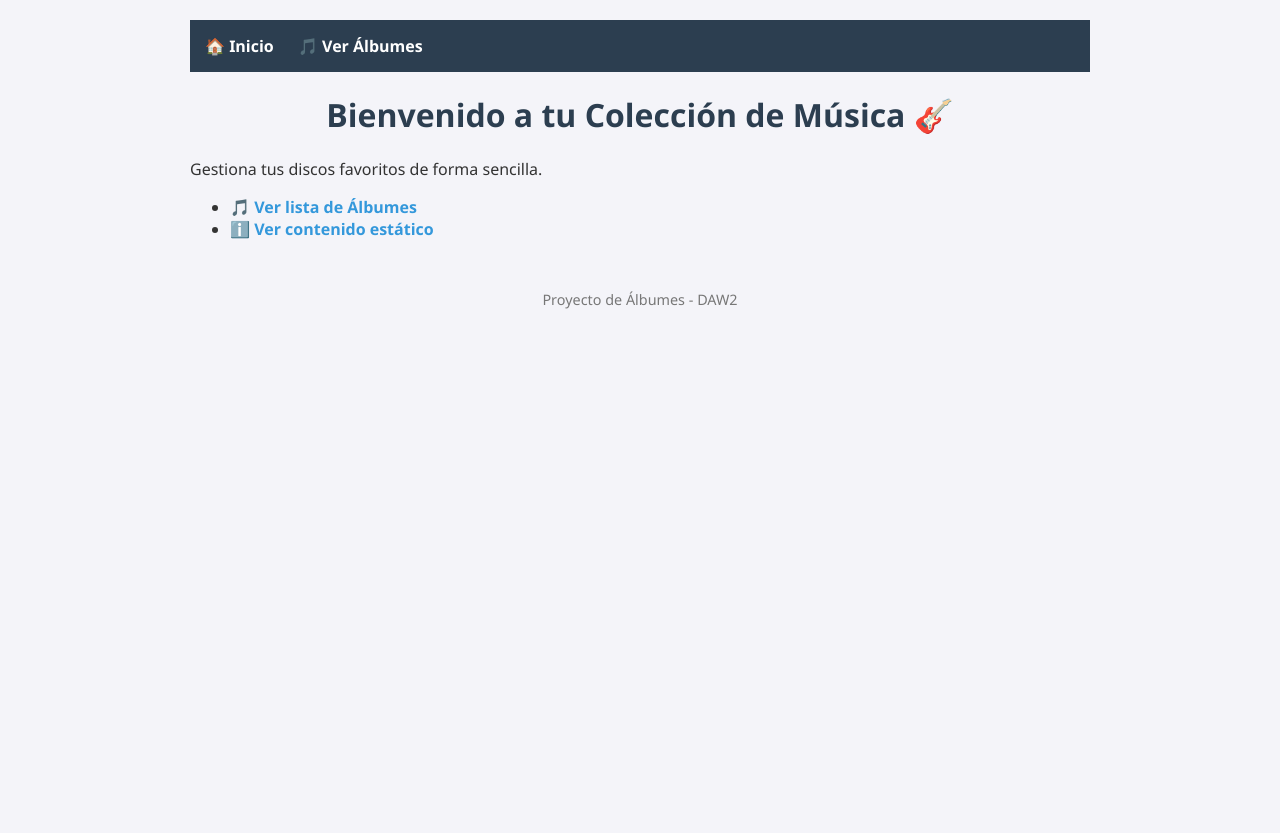
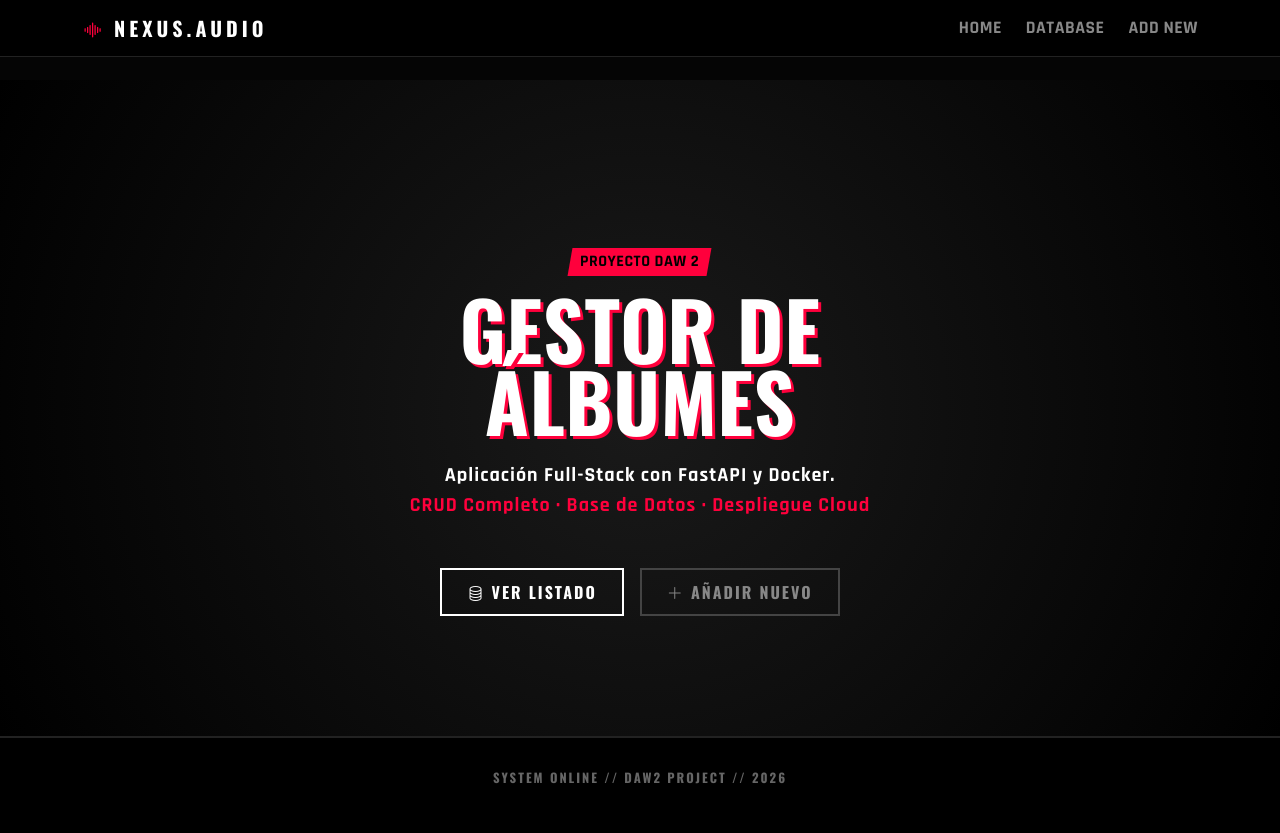
Before and after one commit to Miwil22/AlbumesPython, a FastAPI app: page / in a window 1280 px wide. Before the commit the page ends 309 px from the top, so only its background shows below. Run offline with FastAPI, Linux system fonts and the light colour scheme; parts of the project's set-up code (start-up, migrations or seed data) failed here and were passed over.

Commit message:
all working

```diff
--- a/static/css/styles.css
+++ b/static/css/styles.css
@@ -1,81 +1,216 @@
-body {
-    font-family: 'Segoe UI', Tahoma, Geneva, Verdana, sans-serif;
-    background-color: #f4f4f9;
-    color: #333;
-    max-width: 900px;
-    margin: 0 auto;
-    padding: 20px;
+:root {
+    --bg-color: #050505;
+    --text-main: #e0e0e0;
+    --accent-red: #ff003c;
+    --card-bg: #111;
 }
 
-h1 {
-    color: #2c3e50;
-    text-align: center;
+body {
+    background-color: var(--bg-color);
+    color: var(--text-main);
+    font-family: "Rajdhani", sans-serif;
+    font-weight: 600;
+    letter-spacing: 0.5px;
+    min-height: 100vh;
+    display: flex;
+    flex-direction: column;
 }
 
-table {
-    width: 100%;
-    border-collapse: collapse;
-    margin-top: 20px;
-    background-color: white;
-    box-shadow: 0 0 10px rgba(0, 0, 0, 0.1);
+::selection {
+    background: var(--accent-red);
+    color: #fff;
 }
 
-th, td {
-    padding: 12px 15px;
-    text-align: left;
-    border-bottom: 1px solid #ddd;
+/* --- GRADIENTE CIRCULAR (BACKGROUND) --- */
+.hero-glitch {
+    position: relative;
+    padding: 120px 0;
+    /* Este es el gradiente de la imagen que te gusta */
+    background: radial-gradient(circle at center, #1a1a1a 0%, #000 100%);
+    overflow: hidden;
+    border-bottom: 1px solid #222;
 }
 
-th {
-    background-color: #2c3e50;
+.glitch-text {
+    font-family: "Oswald", sans-serif;
+    font-size: 5rem;
+    font-weight: 700;
+    text-transform: uppercase;
     color: white;
+    line-height: 0.9;
+    text-shadow: 3px 3px 0px var(--accent-red);
 }
 
-tr:hover {
-    background-color: #f1f1f1;
+/* --- NAVBAR --- */
+.navbar {
+    background-color: rgba(0, 0, 0, 0.95) !important;
+    border-bottom: 1px solid #222;
+    backdrop-filter: blur(10px);
+}
+.navbar-brand {
+    font-family: "Oswald", sans-serif;
+    letter-spacing: 4px;
+    font-weight: 700;
+    color: #fff !important;
+    text-transform: uppercase;
+}
+.nav-link {
+    color: #888 !important;
+    text-transform: uppercase;
+    font-size: 1.1rem;
+    font-weight: 700;
+    transition: 0.3s;
+}
+.nav-link:hover, .nav-link.active {
+    color: var(--accent-red) !important;
+    text-shadow: 0 0 10px var(--accent-red);
 }
 
-a {
-    text-decoration: none;
-    color: #3498db;
+/* --- TABLA OSCURA --- */
+.table-dark-custom {
+    background-color: transparent;
+    color: #ccc;
+    border-collapse: separate;
+    border-spacing: 0 8px;
+    width: 100%;
+}
+.table-dark-custom thead th {
+    border: none;
+    text-transform: uppercase;
+    font-size: 0.9rem;
+    color: var(--accent-red);
+    letter-spacing: 2px;
+    padding: 15px;
+}
+.table-dark-custom tbody tr {
+    background-color: var(--card-bg);
+    transition: all 0.2s ease;
+    border: 1px solid #222;
+}
+.table-dark-custom tbody tr:hover {
+    background-color: #fff;
+    color: #000;
+    transform: scale(1.01);
+    box-shadow: 0 0 20px rgba(255, 0, 60, 0.5);
+    border-color: var(--accent-red);
+}
+.table-dark-custom td {
+    border: none;
+    padding: 20px;
+    vertical-align: middle;
+}
+
+/* Textos Tabla */
+.rank-num {
+    font-family: "Oswald", sans-serif;
+    font-size: 1.5rem;
+    color: #444;
     font-weight: bold;
 }
-
-.button {
-    display: inline-block;
-    background-color: #27ae60;
-    color: white;
-    padding: 10px 20px;
-    border-radius: 5px;
-    text-decoration: none;
+.band-name {
+    font-weight: 800;
+    font-size: 1.2rem;
+    text-transform: uppercase;
+}
+.table-dark-custom tbody tr:hover .band-name,
+.table-dark-custom tbody tr:hover .rank-num {
+    color: #000;
 }
 
-.form-container {
-    background-color: white;
-    padding: 30px;
-    border-radius: 8px;
-    box-shadow: 0 0 15px rgba(0,0,0,0.1);
-    max-width: 500px;
-    margin: 0 auto;
+/* --- UTILIDADES --- */
+.red-label {
+    background-color: var(--accent-red);
+    color: #000;
+    padding: 2px 10px;
+    display: inline-block;
+    font-weight: 700;
+    text-transform: uppercase;
+    transform: skewX(-10deg);
+}
+.red-label span {
+    display: inline-block;
+    transform: skewX(10deg);
 }
 
-input[type="text"], input[type="date"] {
-    width: 100%;
-    padding: 10px;
-    margin: 8px 0 20px 0;
+.btn-ghost {
+    border: 2px solid white;
+    color: white;
+    border-radius: 0;
+    transition: 0.2s;
+    font-family: "Oswald", sans-serif;
+    letter-spacing: 2px;
+    text-transform: uppercase;
+    font-weight: bold;
+    padding: 10px 25px;
+    text-decoration: none;
     display: inline-block;
-    border: 1px solid #ccc;
-    border-radius: 4px;
-    box-sizing: border-box;
+}
+.btn-ghost:hover {
+    background-color: var(--accent-red);
+    border-color: var(--accent-red);
+    color: white;
+    box-shadow: 0 0 20px var(--accent-red);
 }
 
+/* --- FORMULARIOS --- */
+.form-container, .detalle-box {
+    background-color: #0a0a0a;
+    border: 1px solid #333;
+    padding: 40px;
+    max-width: 600px;
+    margin: 50px auto;
+    box-shadow: 0 0 30px rgba(0,0,0,0.8);
+}
+input[type="text"], input[type="date"] {
+    background-color: #000;
+    border: 1px solid #333;
+    color: #fff;
+    padding: 15px;
+    width: 100%;
+    margin-bottom: 20px;
+    font-family: "Rajdhani", sans-serif;
+    font-size: 1.1rem;
+}
+input:focus {
+    outline: none;
+    border-color: var(--accent-red);
+    box-shadow: 0 0 15px rgba(255, 0, 60, 0.3);
+}
+label {
+    color: var(--accent-red);
+    text-transform: uppercase;
+    font-family: "Oswald", sans-serif;
+    letter-spacing: 1px;
+    margin-bottom: 5px;
+    display: block;
+}
 button[type="submit"] {
     width: 100%;
-    background-color: #2c3e50;
-    color: white;
-    padding: 14px 20px;
-    margin: 8px 0;
+    background-color: var(--accent-red);
+    color: #000;
+    font-weight: bold;
+    font-family: "Oswald", sans-serif;
+    padding: 15px;
     border: none;
-    border-radius: 4px;
+    text-transform: uppercase;
+    letter-spacing: 2px;
     cursor: pointer;
+    transition: 0.3s;
 }
+button[type="submit"]:hover {
+    background-color: #fff;
+    box-shadow: 0 0 20px var(--accent-red);
+}
+
+/* --- FOOTER --- */
+footer {
+    margin-top: auto;
+    background-color: #000;
+    border-top: 1px solid #222;
+    padding: 30px 0;
+    text-align: center;
+    color: #666;
+    font-size: 0.8rem;
+    font-family: "Oswald", sans-serif;
+    letter-spacing: 2px;
+}
--- a/templates/fragments/base.html
+++ b/templates/fragments/base.html
@@ -3,24 +3,41 @@
 <head>
     <meta charset="UTF-8">
     <meta name="viewport" content="width=device-width, initial-scale=1.0">
-    <title>{% block title %}Mi Colección Musical{% endblock %}</title>
+    <title>{% block title %}NEXUS.AUDIO{% endblock %}</title>
+
+    <link href="https://cdn.jsdelivr.net/npm/bootstrap@5.3.0/dist/css/bootstrap.min.css" rel="stylesheet">
+    <link rel="stylesheet" href="https://cdn.jsdelivr.net/npm/bootstrap-icons@1.10.5/font/bootstrap-icons.css">
+    <link rel="preconnect" href="https://fonts.googleapis.com">
+    <link rel="preconnect" href="https://fonts.gstatic.com" crossorigin>
+    <link href="https://fonts.googleapis.com/css2?family=Oswald:wght@400;700&family=Rajdhani:wght@500;600;700&display=swap" rel="stylesheet">
+
     <link rel="stylesheet" href="{{ url_for('static', path='css/styles.css') }}">
 </head>
 <body>
 
-    <nav style="background-color: #2c3e50; padding: 15px; margin-bottom: 20px;">
-        <a href="/" style="color: white; margin-right: 20px;">🏠 Inicio</a>
-        <a href="/albumes" style="color: white;">🎵 Ver Álbumes</a>
+    <nav class="navbar navbar-expand-lg fixed-top">
+      <div class="container">
+        <a class="navbar-brand" href="/">
+          <i class="bi bi-soundwave me-2" style="color: var(--accent-red)"></i>NEXUS.AUDIO
+        </a>
+
+        <div class="d-flex align-items-center">
+          <a class="nav-link me-4" href="/">HOME</a>
+          <a class="nav-link me-4" href="/albumes">DATABASE</a>
+          <a class="nav-link" href="/albumes/new">ADD NEW</a>
+        </div>
+      </div>
     </nav>
 
-    <div id="content">
+    <div style="margin-top: 80px;">
         {% block content %}
         {% endblock %}
     </div>
 
-    <footer style="margin-top: 50px; text-align: center; color: #777; font-size: 0.9em;">
-        <p>Proyecto de Álbumes - DAW2</p>
+    <footer>
+        <p>SYSTEM ONLINE // DAW2 PROJECT // 2026</p>
     </footer>
 
+    <script src="https://cdn.jsdelivr.net/npm/bootstrap@5.3.0/dist/js/bootstrap.bundle.min.js"></script>
 </body>
 </html>
--- a/templates/index.html
+++ b/templates/index.html
@@ -1,12 +1,30 @@
 {% extends "fragments/base.html" %}
-{% block title %}Inicio - Colección de Música{% endblock %}
+{% block title %}Inicio - Proyecto Álbumes{% endblock %}
 
 {% block content %}
-    <h1>Bienvenido a tu Colección de Música 🎸</h1>
-    <p>Gestiona tus discos favoritos de forma sencilla.</p>
+<section class="hero-glitch d-flex align-items-center justify-content-center text-center">
+  <div class="container mt-5">
+    <div class="mb-3">
+      <div class="red-label">
+        <span>PROYECTO DAW 2</span>
+      </div>
+    </div>
 
-    <ul>
-        <li><a href="{{ url_for('ver_albumes') }}">🎵 Ver lista de Álbumes</a></li>
-        <li><a href="{{ url_for('static', path='static.html') }}">ℹ️ Ver contenido estático</a></li>
-    </ul>
+    <h1 class="glitch-text mb-4">GESTOR DE<br />ÁLBUMES</h1>
+
+    <p class="lead text-white mb-5 fw-bold" style="max-width: 600px; margin: 0 auto; letter-spacing: 1px">
+      Aplicación Full-Stack con FastAPI y Docker.
+      <br /><span style="color: var(--accent-red)">CRUD Completo · Base de Datos · Despliegue Cloud</span>
+    </p>
+
+    <div class="d-flex gap-3 justify-content-center">
+        <a href="{{ url_for('ver_albumes') }}" class="btn-ghost">
+          <i class="bi bi-database"></i> VER LISTADO
+        </a>
+        <a href="/albumes/new" class="btn-ghost" style="border-color: #444; color: #888;">
+            <i class="bi bi-plus-lg"></i> AÑADIR NUEVO
+        </a>
+    </div>
+  </div>
+</section>
 {% endblock %}
```
Also changed, not shown: data/db.py (+12 -6 lines), templates/albumes/albumes.html (+30 -19 lines), 1 other file.
